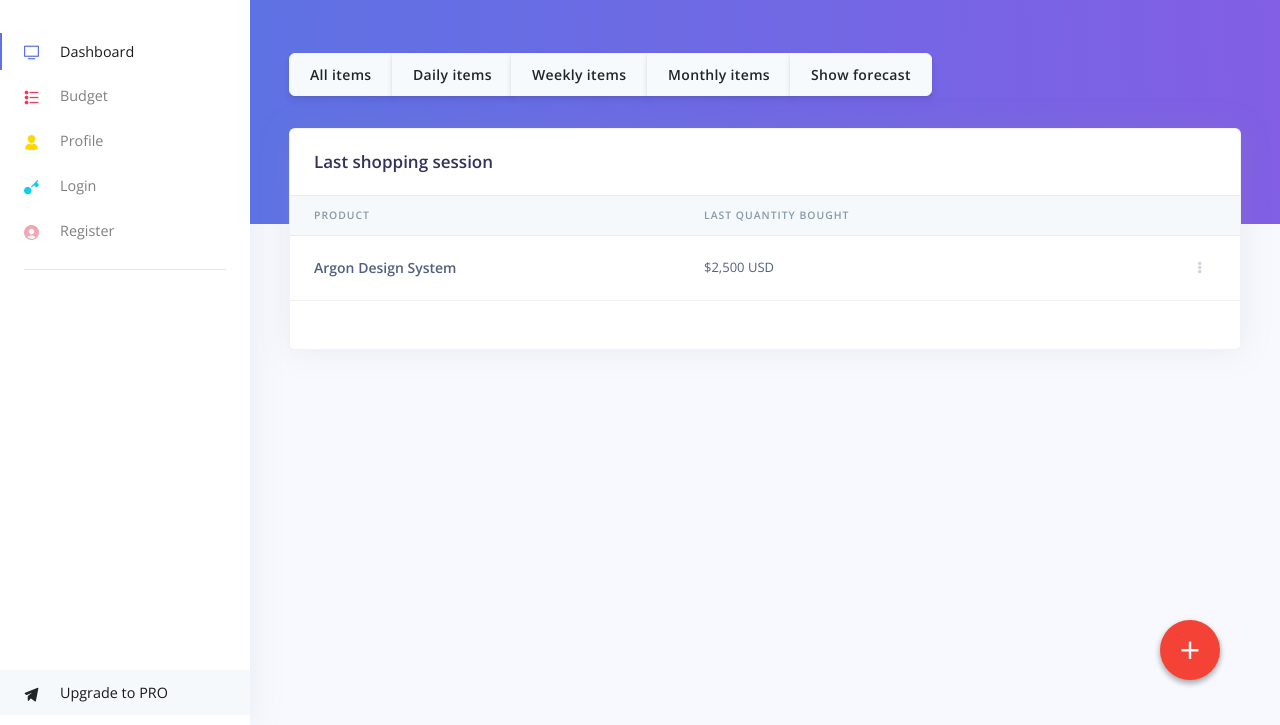
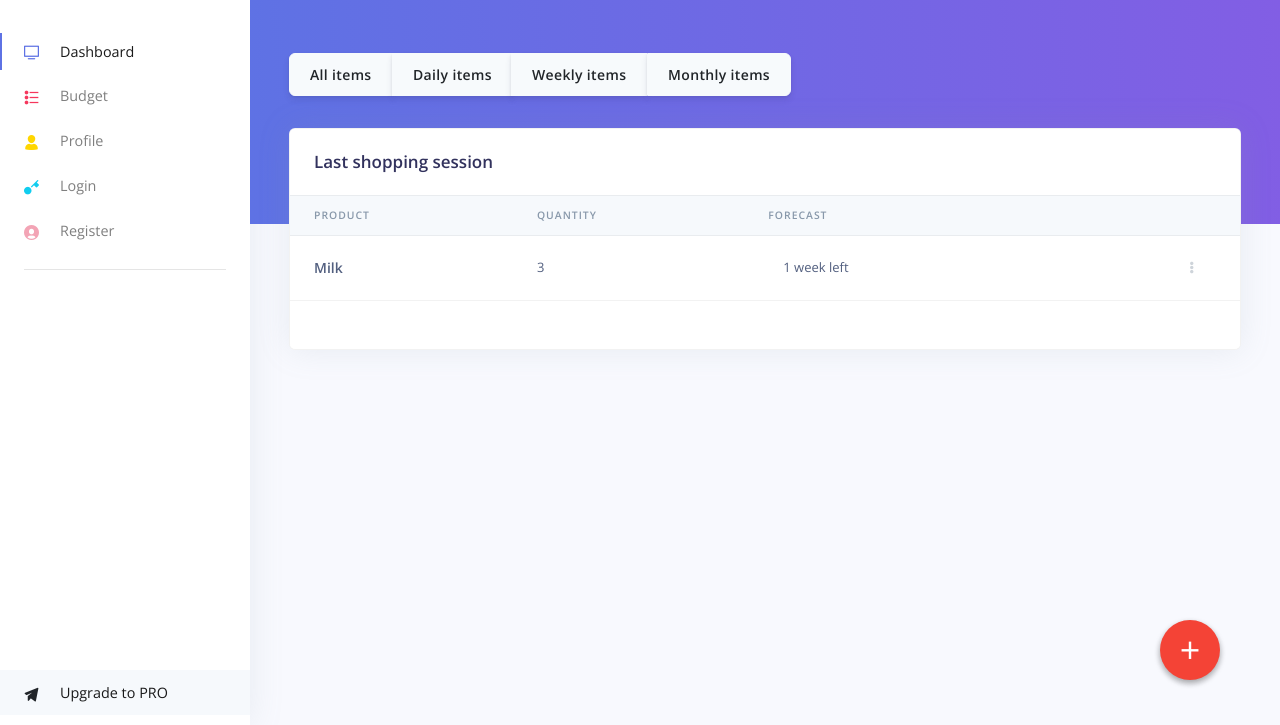
Before and after one commit to raduqq/Front-FoodTracker, a website: page index.html in a window 1280 px wide. Shown: the part 75-800 px from the top of the page. Drawn offline with nearby package versions, Linux system fonts and the light colour scheme.

Commit message:
Final dashboard table. Add buton needs add follow-up

```diff
--- a/index.html
+++ b/index.html
@@ -237,7 +237,6 @@
                 <button type="button" class="btn btn-secondary">Daily items</button>
                 <button type="button" class="btn btn-secondary">Weekly items</button>
                 <button type="button" class="btn btn-secondary">Monthly items</button>
-                <button type="button" class="btn btn-secondary mr">Show forecast</button>
               </div>
             </div>
           </div>
@@ -257,7 +256,8 @@
                 <thead class="thead-light">
                   <tr>
                     <th scope="col">Product</th>
-                    <th scope="col">Last quantity bought</th>
+                    <th scope="col">Quantity</th>
+                    <th scope="col">Forecast</th>
                     <th scope="col"></th>
                   </tr>
                 </thead>
@@ -266,18 +266,27 @@
                     <th scope="row">
                       <div class="media align-items-center">
                         <div class="media-body">
-                          <span class="mb-0 text-sm">Argon Design System</span>
+                          <span class="mb-0 text-sm">Milk</span>
                         </div>
                       </div>
                     </th>
                     <td>
-                      $2,500 USD
+                      3
+                    </td>
+                    <td>
+                      <div class="col">
+                        1 week left
+                      </div>
                     </td>
                     <td class="text-right">
                       <div class="dropdown">
                         <a class="btn btn-sm btn-icon-only text-light" href="#" role="button" data-toggle="dropdown" aria-haspopup="true" aria-expanded="false">
                           <i class="fas fa-ellipsis-v"></i>
                         </a>
+                        <div class="dropdown-menu dropdown-menu-right dropdown-menu-arrow">
+                          <a class="dropdown-item" href="#">Update</a>
+                          <a class="dropdown-item" href="#">Delete</a>
+                        </div>
                       </div>
                     </td>
                   </tr>
@@ -288,7 +297,7 @@
             </div>
           </div>
         </div>
-    </div>
+      </div>
     </div>
 
 
```
